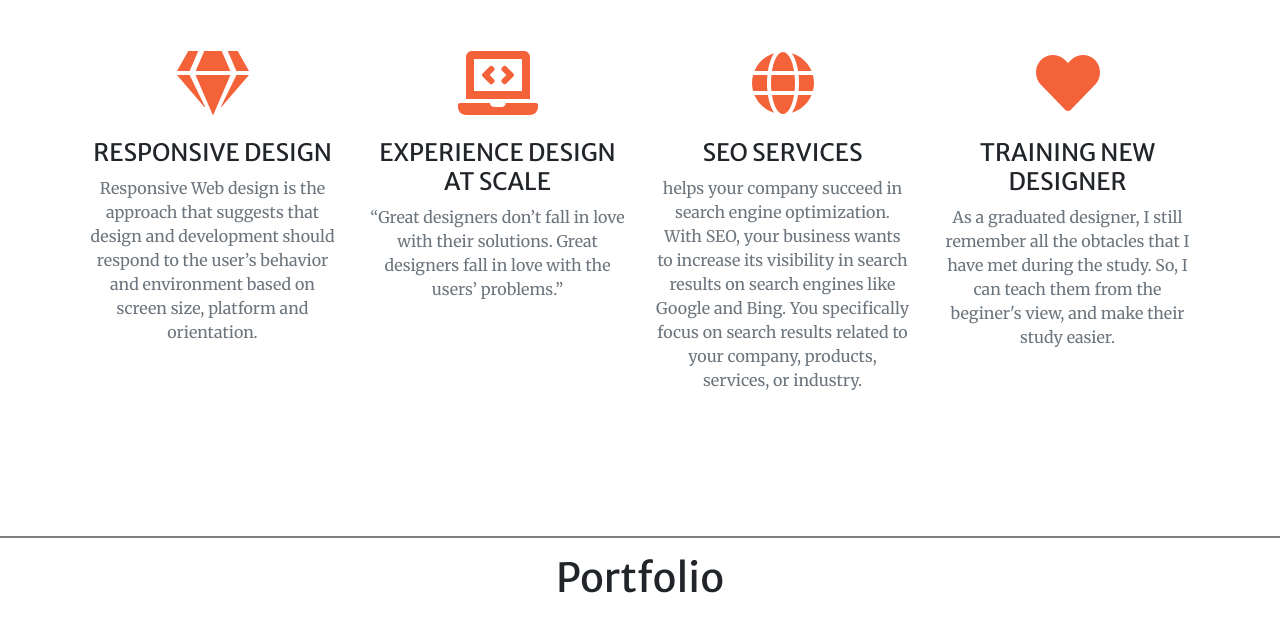
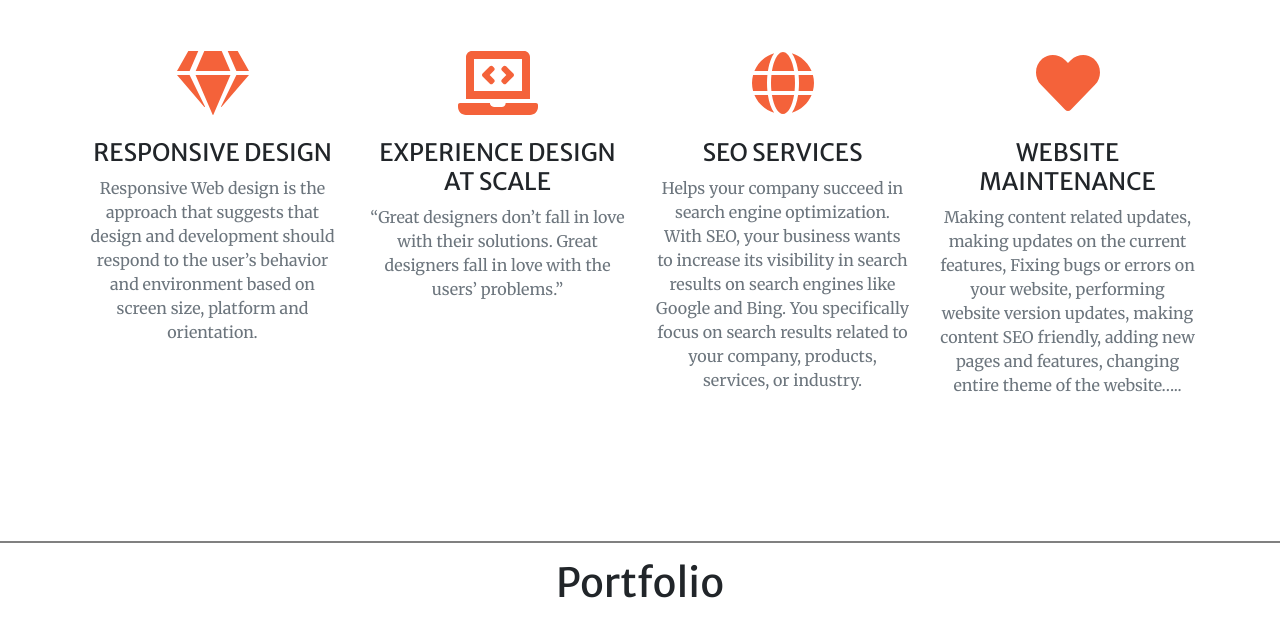
Before and after one commit to williamma2020/williamma2020.github.io, a plain HTML site: page index.html in a window 1280 px wide. Shown: the part 1720-2341 px from the top of the page. Drawn offline with nearby package versions, Linux system fonts and the light colour scheme.

Commit message:
Update index.html
change service "train designer" to website maintenance

```diff
--- a/index.html
+++ b/index.html
@@ -90,14 +90,14 @@
                         <div class="mt-5">
                             <i class="fas fa-4x fa-globe text-primary mb-4"></i>
                             <h3 class="h4 mb-2 text-uppercase">SEO Services</h3>
-                            <p class="text-muted mb-0">helps your company succeed in search engine optimization. With SEO, your business wants to increase its visibility in search results on search engines like Google and Bing. You specifically focus on search results related to your company, products, services, or industry.</p>
+                            <p class="text-muted mb-0">Helps your company succeed in search engine optimization. With SEO, your business wants to increase its visibility in search results on search engines like Google and Bing. You specifically focus on search results related to your company, products, services, or industry.</p>
                         </div>
                     </div>
                     <div class="col-lg-3 col-md-6 text-center">
                         <div class="mt-5">
                             <i class="fas fa-4x fa-heart text-primary mb-4"></i>
-                            <h3 class="h4 mb-2 text-uppercase">Training New Designer</h3>
-                            <p class="text-muted mb-0">As a graduated designer, I still remember all the obtacles that I have met during the study. So, I can teach them from the beginer's view, and make their study easier.</p>
+                            <h3 class="h4 mb-2 text-uppercase">Website Maintenance</h3>
+                            <p class="text-muted mb-0">Making content related updates, making updates on the current features, Fixing bugs or errors on your website, performing website version updates, making content SEO friendly, adding new pages and features, changing entire theme of the website…..</p>
                         </div>
                     </div>
                 </div>
```
